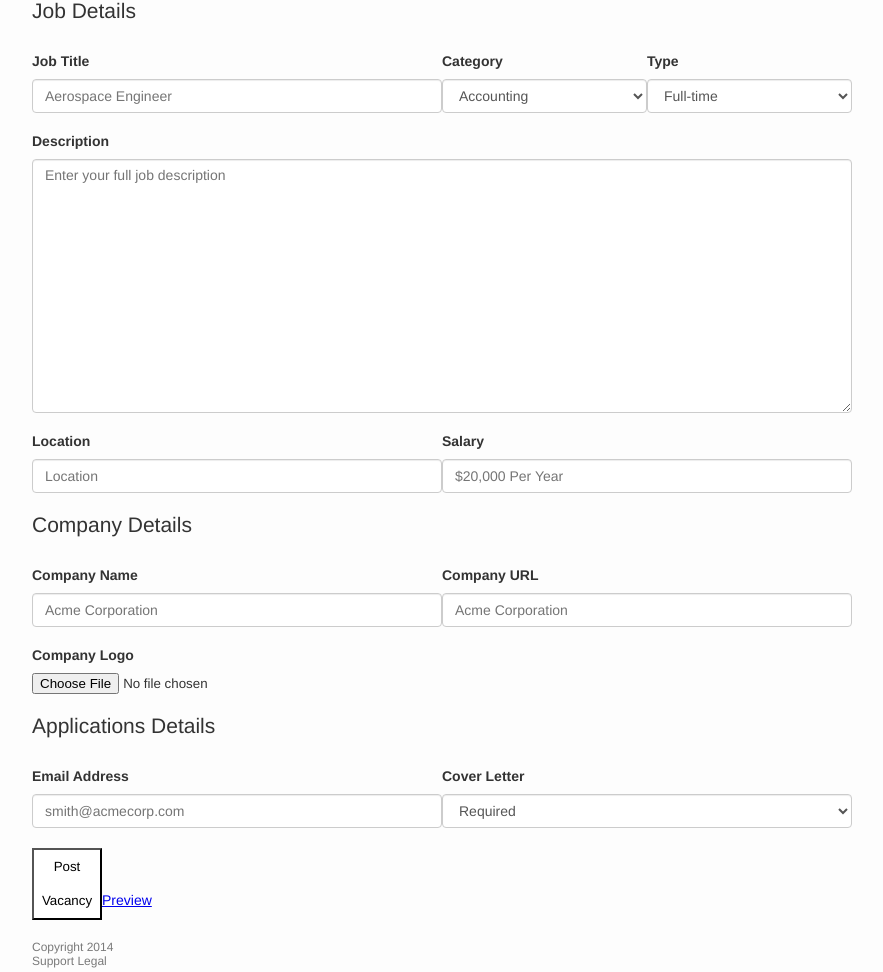
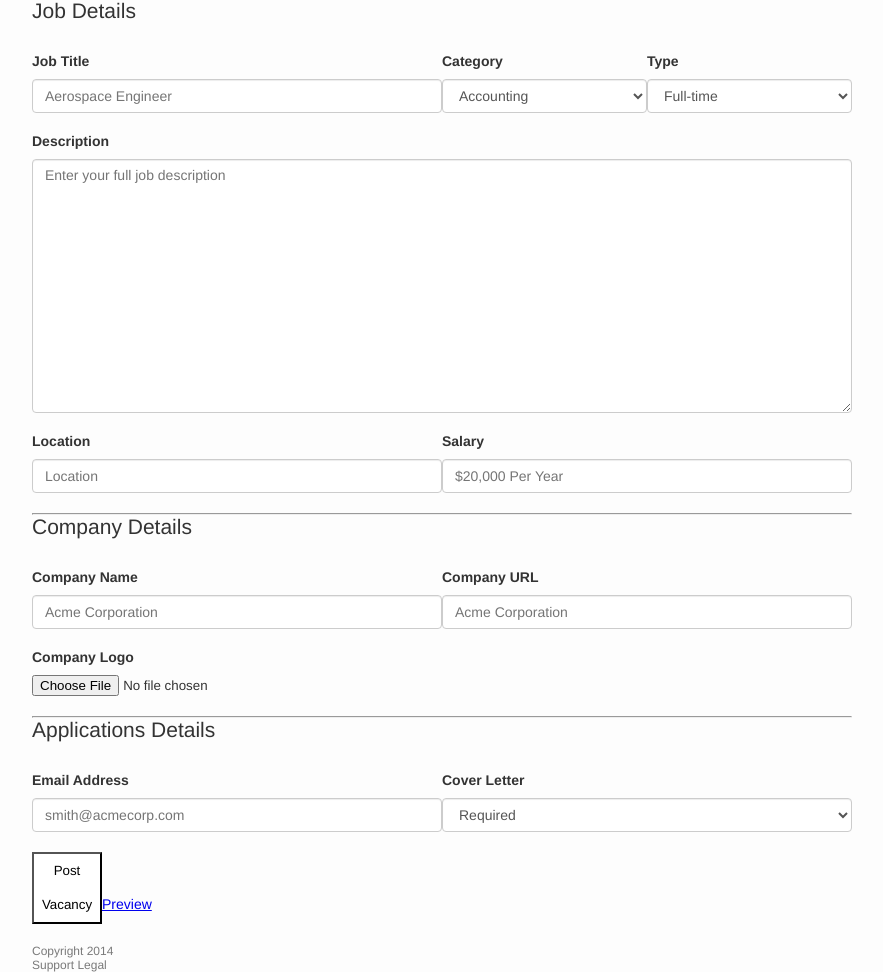
Before and after one commit to hiven/hiven.github.io, a PHP site: page /post.html in a window 1280 px wide. Shown: the part 89-1061 px from the top of the page, without its empty margins (198-1081 px from the left). Run offline with PHP 8.4, Linux system fonts and the light colour scheme; some libraries are stand-ins or nearby versions.

Commit message:
Update main.css

```diff
--- a/css/main.css
+++ b/css/main.css
@@ -21,7 +21,6 @@ body {
     font-size: 14px;
 }
 
-hr { border: 0; height: 0; border-top: 1px solid rgba(0, 0, 0, 0.1); border-bottom: 1px solid rgba(255, 255, 255, 0.3); }
 
 
 /* Typography */
```
